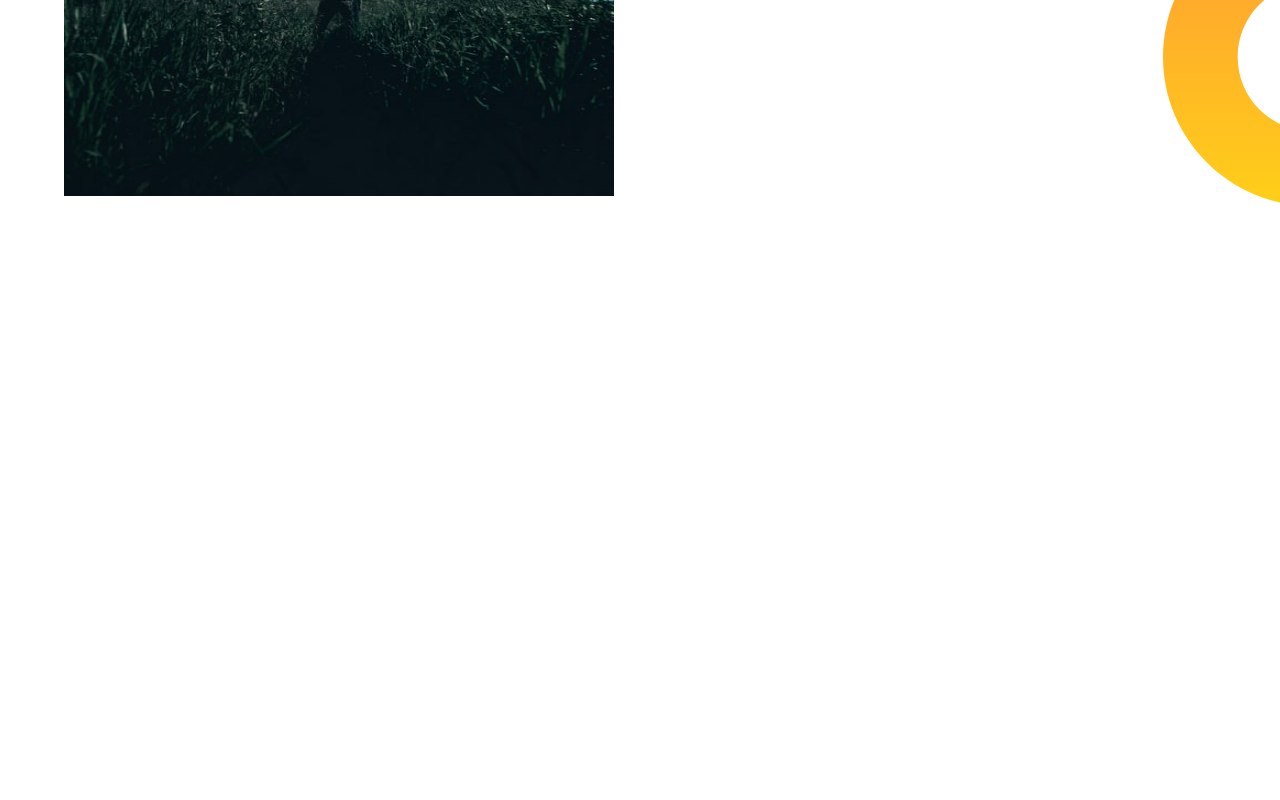
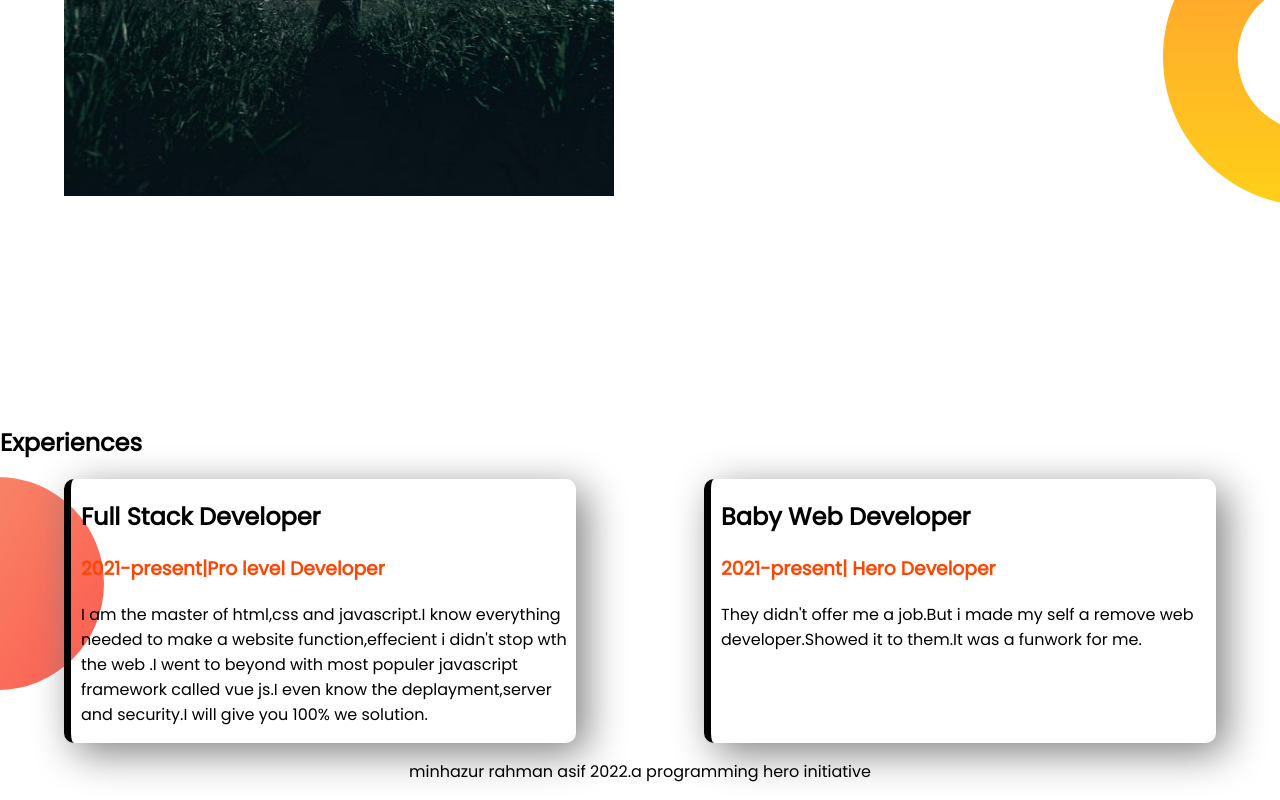
Before and after one commit to asifminhaz/developer-portfolio2, a plain HTML site: page index.html in a window 1280 px wide. Shown: the part 1017-1817 px from the top of the page. Before the commit the page ends 1422 px from the top, so only its background shows below. Drawn offline with Linux system fonts and the light colour scheme.

Commit message:
footer and experience

```diff
--- a/index.html
+++ b/index.html
@@ -12,7 +12,7 @@
     <link rel="stylesheet" href="style.css">
 
 <body>
-    <section class="top-banner">
+    <section class="top-banner flexible-container">
         <div class="half-width">
             <h1>Welcome To</h1>
             <h1><span class="orange">Minhazur Rahman</span> Asif world</h1>
@@ -24,7 +24,7 @@
             <img src="images/photo_2022-01-05_00-35-19.jpg">
         </div>
     </section>
-    <section class="dream-big">
+    <section class="dream-big flexible-container">
         <div class="half-width">
             <img src="images/photo-1553780753-b128e6787eba.jpg">
         </div>
@@ -36,6 +36,35 @@
             <a class="link-button" target="_blanket" href=""> Download Resume</a>
         </div>
     </section>
+    <section class="experiences-area">
+        <h1>Experiences</h1>
+        <div class="flexible-container">
+            <div id="full-stack" class="experience-item">
+                <h1>Full Stack Developer</h1>
+                <h3><span class="orange">2021-present|Pro level Developer</span></h3>
+                <p>I am the master of html,css and javascript.I know everything needed to make a website
+                    function,effecient
+                    i didn't stop wth the web .I went to beyond with most populer javascript framework called vue js.I
+                    even
+                    know the deplayment,server and security.I will give you 100% we solution.</p>
+            </div>
+
+            <div id="baby-web" class="experience-item">
+                <h1>Baby Web Developer</h1>
+                <h3><span class="orange">2021-present| Hero Developer</span></h3>
+                <p>They didn't offer me a job.But i made my self a remove web developer.Showed it to them.It was a
+                    funwork
+                    for me.</p>
+
+            </div>
+        </div>
+
+
+
+    </section>
+    <footer>
+        <p>minhazur rahman asif 2022.a programming hero initiative</p>
+    </footer>
 
 
 </body>
--- a/style.css
+++ b/style.css
@@ -5,7 +5,7 @@ body{
 .orange{
     color: orangered;
 }
-section{
+.flexible-container{
     display: flex;
 }
 .half-width{
@@ -16,6 +16,19 @@ section{
 .half-width img{
     width: 100%;
     height: 70%;
+}
+.experiences-area{
+    background-image: url(images/exp-bg.png);
+    background-repeat: no-repeat;
+    background-position: left;
+}
+.experience-item{
+    box-shadow: 10px 10px 40px gray;
+    width: 40%;
+    margin-left: 5%;
+    margin-right: 5%;
+    border-radius: 10px;
+    padding-left: 10px;
 }
 .link-button{
     text-decoration: none;
@@ -33,3 +46,17 @@ section{
     background-repeat: no-repeat;
     background-position: right;
 }
+#full-stack{
+    border-left: 7px solid;
+    border-image: linear-gradient (blue cyan) ;
+    border-image-slice: 1;
+}
+#baby-web{
+    border-left: 7px solid;
+    border-image:linear-gradient(salmon tomato) ;
+    border-image-slice: 1;
+
+}
+footer{
+ text-align: center;
+}
```
Also changed, not shown: images/jhankar.png (deleted), images/jhankar2.png (deleted), showOff/photo_2022-01-05_00-16-20.jpg (deleted), showOff/photo_2022-01-05_00-17-55.jpg (deleted), 4 other files.
